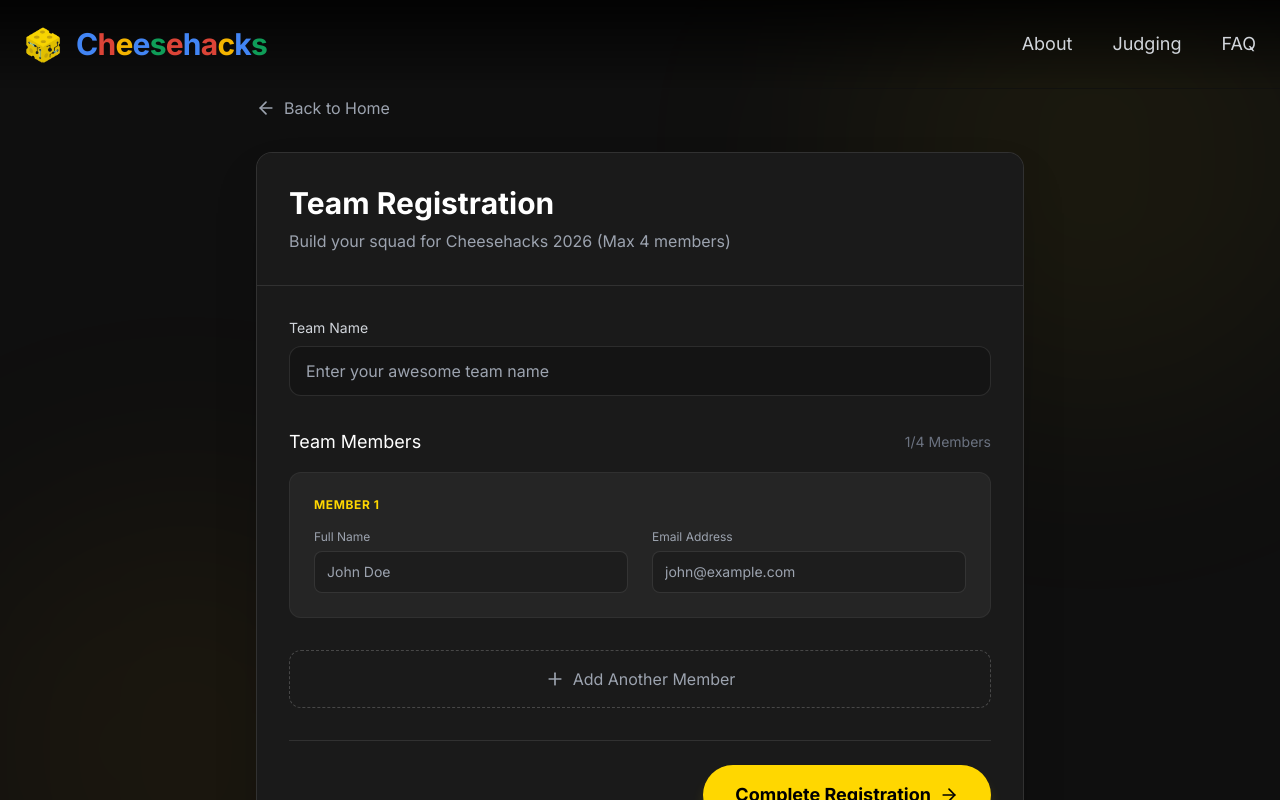
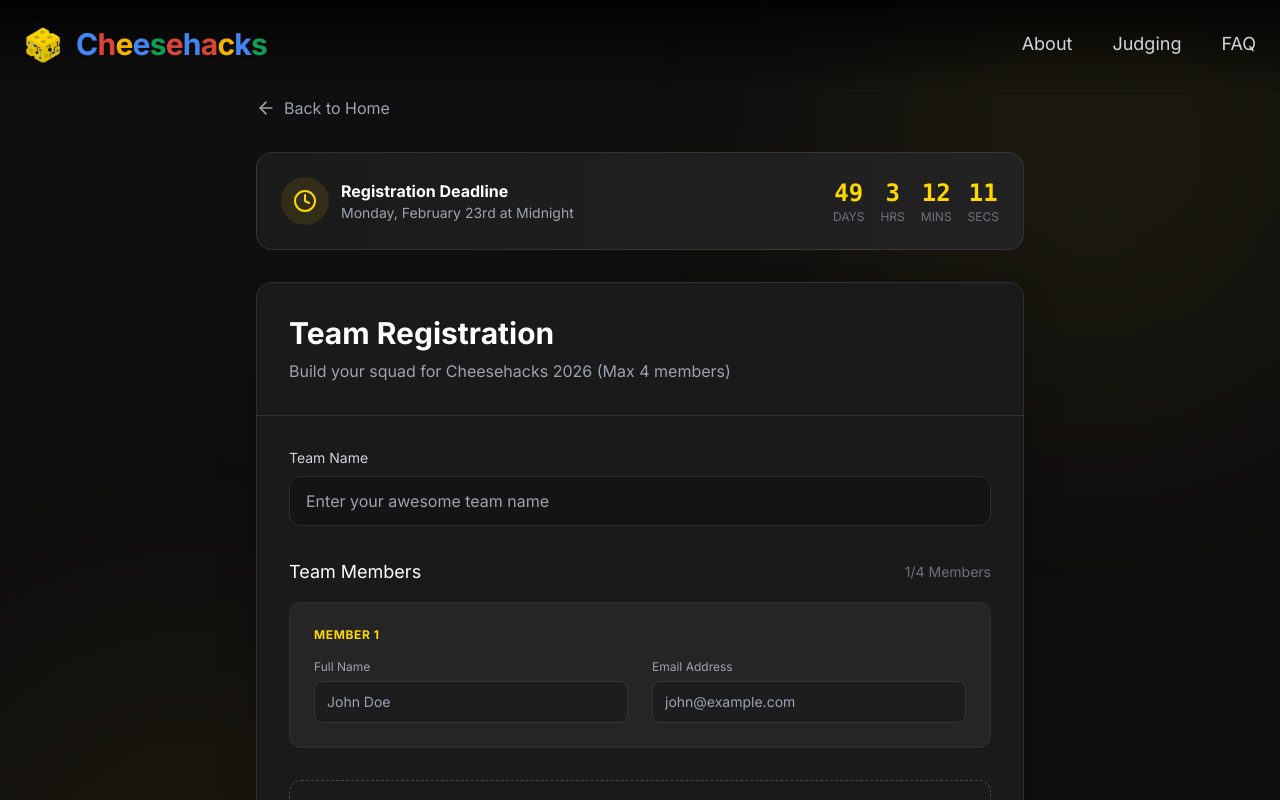
Before and after one commit to ethanfeiges/Cheesehacks, a React (Vite) app: page /register in a window 1280 px wide. Shown: the top 800 px of the page. Built offline with nearby package versions, Linux system fonts and the light colour scheme.

Commit message:
registration deadline added

```diff
--- a/src/components/Hero.jsx
+++ b/src/components/Hero.jsx
@@ -1,11 +1,52 @@
-import React from 'react';
+import React, { useState, useEffect } from 'react';
 import { motion } from 'framer-motion';
-import { ArrowRight, Calendar, MapPin } from 'lucide-react';
+import { ArrowRight, Calendar, MapPin, AlertCircle } from 'lucide-react';
 import { Link } from 'react-router-dom';
 import GoogleText from './GoogleText';
 import logo from '../assets/logo.png';
 
+const REGISTRATION_DEADLINE = new Date("2026-02-23T23:59:59");
+
 const Hero = () => {
+  const [timeLeft, setTimeLeft] = useState({});
+  const [isRegistrationClosed, setIsRegistrationClosed] = useState(false);
+
+  const calculateTimeLeft = () => {
+    const difference = +REGISTRATION_DEADLINE - +new Date();
+    let timeLeft = {};
+
+    if (difference > 0) {
+      timeLeft = {
+        days: Math.floor(difference / (1000 * 60 * 60 * 24)),
+        hours: Math.floor((difference / (1000 * 60 * 60)) % 24),
+        minutes: Math.floor((difference / 1000 / 60) % 60),
+        seconds: Math.floor((difference / 1000) % 60),
+      };
+    }
+    return timeLeft;
+  };
+
+  useEffect(() => {
+    const timer = setInterval(() => {
+      const remaining = calculateTimeLeft();
+      setTimeLeft(remaining);
+
+      if (Object.keys(remaining).length === 0) {
+        setIsRegistrationClosed(true);
+        clearInterval(timer);
+      }
+    }, 1000);
+
+    // Initial check
+    const initialRemaining = calculateTimeLeft();
+    if (Object.keys(initialRemaining).length === 0) {
+      setIsRegistrationClosed(true);
+    }
+    setTimeLeft(initialRemaining);
+
+    return () => clearInterval(timer);
+  }, []);
+
   const containerVariants = {
     hidden: { opacity: 0 },
     visible: {
@@ -128,11 +169,36 @@ const Hero = () => {
                   </span>
                 </motion.h1>
 
-                <motion.p variants={itemVariants} className="text-lg md:text-xl text-gray-400 mb-8 max-w-2xl mx-auto">
+                <motion.p variants={itemVariants} className="text-lg md:text-xl text-gray-400 mb-4 max-w-2xl mx-auto">
                   Join 300+ student developers for 24 hours of creation and innovation.
                 </motion.p>
 
+                <motion.div variants={itemVariants} className="mb-8">
+                   {!isRegistrationClosed && Object.keys(timeLeft).length > 0 && (
+                      <div className="inline-flex items-center gap-2 px-4 py-2 rounded-lg bg-white/5 border border-white/10 text-cheese-yellow font-mono">
+                        <span>Registration closes in:</span>
+                        <span className="font-bold">
+                          {timeLeft.days}d {timeLeft.hours}h {timeLeft.minutes}m {timeLeft.seconds}s
+                        </span>
+                      </div>
+                   )}
+                   {isRegistrationClosed && (
+                      <div className="inline-flex items-center gap-2 px-4 py-2 rounded-lg bg-red-500/10 border border-red-500/20 text-red-400">
+                        <AlertCircle className="w-4 h-4" />
+                        <span className="font-bold">Registration Closed</span>
+                      </div>
+                   )}
+                </motion.div>
+
                 <motion.div variants={itemVariants} className="flex flex-col md:flex-row items-center justify-center gap-4 mb-12">
+                  {isRegistrationClosed ? (
+                    <button
+                      disabled
+                      className="bg-gray-700 text-gray-400 px-8 py-4 rounded-full font-bold text-lg cursor-not-allowed flex items-center gap-2 opacity-70"
+                    >
+                      Registration Closed
+                    </button>
+                  ) : (
                     <Link
                       to="/register"
                       className="group bg-cheese-yellow text-black px-8 py-4 rounded-full font-bold text-lg transition-all hover:bg-cheese-accent hover:scale-105 flex items-center gap-2 shadow-[0_0_20px_rgba(244,180,0,0.3)] hover:shadow-[0_0_30px_rgba(244,180,0,0.5)]"
@@ -140,18 +206,19 @@ const Hero = () => {
                       Register Now
                       <ArrowRight className="w-5 h-5 group-hover:translate-x-1 transition-transform" />
                     </Link>
+                  )}
                   <a href="#schedule" className="px-8 py-4 rounded-full font-bold text-lg border border-white/10 hover:bg-white/5 transition-all hover:border-white/30">
                 View Schedule
                   </a>
                 </motion.div>
 
-                <motion.div variants={itemVariants} className="flex flex-col md:flex-row items-center justify-center gap-8 text-gray-400 text-sm">
-                  <div className="flex items-center gap-2">
-                <Calendar className="w-5 h-5 text-cheese-yellow" />
+                <motion.div variants={itemVariants} className="flex flex-col md:flex-row items-center justify-center gap-8 text-gray-200 text-lg md:text-xl font-medium">
+                  <div className="flex items-center gap-3 bg-white/5 px-6 py-3 rounded-xl border border-white/10">
+                <Calendar className="w-6 h-6 text-cheese-yellow" />
                 <span>Feb 28 - March 1, 2026</span>
                   </div>
-                  <div className="flex items-center gap-2">
-                <MapPin className="w-5 h-5 text-cheese-yellow" />
+                  <div className="flex items-center gap-3 bg-white/5 px-6 py-3 rounded-xl border border-white/10">
+                <MapPin className="w-6 h-6 text-cheese-yellow" />
                 <span>Educational Sciences Building, UW-Madison</span>
                   </div>
                 </motion.div>
--- a/src/components/Registration.jsx
+++ b/src/components/Registration.jsx
@@ -1,17 +1,51 @@
-import React, { useState } from 'react';
+import React, { useState, useEffect } from 'react';
 import { motion } from 'framer-motion';
-import { ArrowLeft, Plus, Trash2, AlertCircle, CheckCircle2, ArrowRight } from 'lucide-react';
+import { ArrowLeft, Plus, Trash2, AlertCircle, CheckCircle2, ArrowRight, Clock } from 'lucide-react';
 import { Link } from 'react-router-dom';
 import { BAD_WORDS } from '../badWords';
 
 const GOOGLE_SCRIPT_URL = "https://script.google.com/macros/s/AKfycbwOEm6Fwu4vRi0YH5_2CF5nEQSxe1PFp-UU-234kd6Rp771elmrzQ2o8Fyf0yJze7mUjA/exec"
-// TODO: make a registration deadline for the 23rd of February.
+
+const REGISTRATION_DEADLINE = new Date("2026-02-23T23:59:59");
+
 const Registration = () => {
   const [teamName, setTeamName] = useState('');
   const [members, setMembers] = useState([{ name: '', email: '' }]);
   const [errors, setErrors] = useState({});
   const [isSubmitting, setIsSubmitting] = useState(false);
   const [isSuccess, setIsSuccess] = useState(false);
+
+  const calculateTimeLeft = () => {
+    const difference = +REGISTRATION_DEADLINE - +new Date();
+    let timeLeft = {};
+
+    if (difference > 0) {
+      timeLeft = {
+        days: Math.floor(difference / (1000 * 60 * 60 * 24)),
+        hours: Math.floor((difference / (1000 * 60 * 60)) % 24),
+        minutes: Math.floor((difference / 1000 / 60) % 60),
+        seconds: Math.floor((difference / 1000) % 60),
+      };
+    }
+    return timeLeft;
+  };
+
+  const [timeLeft, setTimeLeft] = useState(calculateTimeLeft());
+  const [isRegistrationClosed, setIsRegistrationClosed] = useState(false);
+
+  useEffect(() => {
+    const timer = setInterval(() => {
+      const remaining = calculateTimeLeft();
+      setTimeLeft(remaining);
+
+      if (Object.keys(remaining).length === 0) {
+        setIsRegistrationClosed(true);
+        clearInterval(timer);
+      }
+    }, 1000);
+
+    return () => clearInterval(timer);
+  }, []);
 
   const addMember = () => {
     if (members.length < 4) {
@@ -71,6 +105,7 @@ const Registration = () => {
 
   const handleSubmit = async (e) => {
     e.preventDefault();
+    if (isRegistrationClosed) return;
     if (!validate()) return;
 
     if (!GOOGLE_SCRIPT_URL) {
@@ -138,18 +173,85 @@ const Registration = () => {
           <ArrowLeft className="w-5 h-5" /> Back to Home
         </Link>
 
+        {!isSuccess && (
+            <motion.div
+              initial={{ opacity: 0, y: -20 }}
+              animate={{ opacity: 1, y: 0 }}
+              className="mb-8 p-6 rounded-2xl bg-gradient-to-r from-[#1a1a1a] to-[#222] border border-white/10 flex flex-col sm:flex-row items-center justify-between gap-4"
+            >
+              <div className="flex items-center gap-3">
+                <div className="p-3 bg-cheese-yellow/10 rounded-full">
+                  <Clock className="w-6 h-6 text-cheese-yellow" />
+                </div>
+                <div>
+                  <h3 className="font-bold text-white">Registration Deadline</h3>
+                  <p className="text-sm text-gray-400">Monday, February 23rd at Midnight</p>
+                </div>
+              </div>
+
+              <div className="flex gap-4 text-center">
+                {isRegistrationClosed ? (
+                  <span className="text-red-500 font-bold px-4 py-2 bg-red-500/10 rounded-lg">Registration Closed</span>
+                ) : (
+                  Object.keys(timeLeft).length > 0 && (
+                    <>
+                      <div className="flex flex-col">
+                        <span className="text-2xl font-bold font-mono text-cheese-yellow">{timeLeft.days}</span>
+                        <span className="text-xs text-gray-500 uppercase">Days</span>
+                      </div>
+                      <div className="flex flex-col">
+                        <span className="text-2xl font-bold font-mono text-cheese-yellow">{timeLeft.hours}</span>
+                        <span className="text-xs text-gray-500 uppercase">Hrs</span>
+                      </div>
+                      <div className="flex flex-col">
+                        <span className="text-2xl font-bold font-mono text-cheese-yellow">{timeLeft.minutes}</span>
+                        <span className="text-xs text-gray-500 uppercase">Mins</span>
+                      </div>
+                      <div className="flex flex-col">
+                        <span className="text-2xl font-bold font-mono text-cheese-yellow">{timeLeft.seconds}</span>
+                        <span className="text-xs text-gray-500 uppercase">Secs</span>
+                      </div>
+                    </>
+                  )
+                )}
+              </div>
+            </motion.div>
+        )}
+
         <motion.div
           initial={{ opacity: 0, y: 20 }}
           animate={{ opacity: 1, y: 0 }}
           className="bg-[#1a1a1a] border border-white/10 rounded-2xl shadow-2xl overflow-hidden"
         >
           <div className="p-8 border-b border-white/10 bg-[#1a1a1a]">
-            <h1 className="text-3xl font-bold text-white mb-2">Team Registration</h1>
-            <p className="text-gray-400">Build your squad for Cheesehacks 2026 (Max 4 members)</p>
+            {isRegistrationClosed ? (
+              <div className="text-center py-4">
+                <h1 className="text-3xl font-bold text-white mb-2">Registration Closed</h1>
+                <p className="text-gray-400">We've reached the deadline! See you at the event.</p>
+              </div>
+            ) : (
+                <>
+                <h1 className="text-3xl font-bold text-white mb-2">Team Registration</h1>
+                <p className="text-gray-400">Build your squad for Cheesehacks 2026 (Max 4 members)</p>
+                </>
+            )}
           </div>
 
           <div className="p-8">
-            {isSuccess ? (
+            {isRegistrationClosed && !isSuccess ? (
+               <div className="flex flex-col items-center justify-center py-8 text-center">
+                  <AlertCircle className="w-16 h-16 text-gray-600 mb-4" />
+                  <p className="text-gray-400 max-w-md">
+                    Registration is no longer available. If you believe this is an error, please contact the organizers.
+                  </p>
+                  <Link
+                    to="/"
+                    className="mt-6 px-8 py-3 rounded-full bg-white/10 text-white font-bold hover:bg-white/20 transition-colors"
+                  >
+                    Return Home
+                  </Link>
+               </div>
+            ) : isSuccess ? (
               <div className="flex flex-col items-center justify-center py-12 text-center">
                 <motion.div
                   initial={{ scale: 0 }}
@@ -263,7 +365,7 @@ const Registration = () => {
                 <div className="pt-6 border-t border-white/10 flex justify-end">
                   <button
                     type="submit"
-                    disabled={isSubmitting}
+                    disabled={isSubmitting || isRegistrationClosed}
                     className="px-8 py-4 rounded-full bg-cheese-yellow text-black font-bold text-lg hover:bg-cheese-accent transition-all disabled:opacity-50 disabled:cursor-not-allowed flex items-center gap-2 shadow-lg shadow-cheese-yellow/20"
                   >
                     {isSubmitting ? 'Registering...' : 'Complete Registration'}
```
Lines whose indentation alone changed are shown as unchanged.
